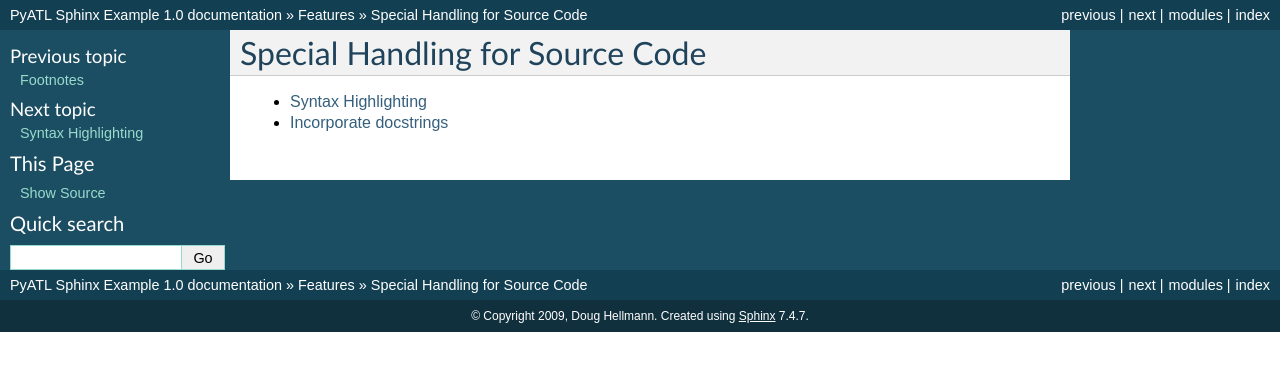
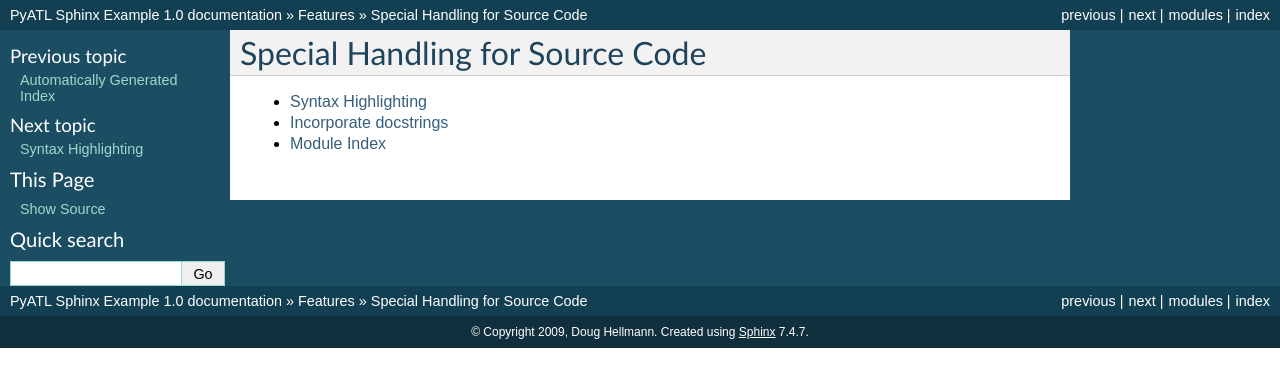
Before and after one commit to dhellmann/presentation-chugalug-sphinx-intro, a Sphinx documentation site: the page built from source/features/code.rst, in a window 1280 px wide. Shown: the top 387 px of the page. Built offline with Sphinx 7.4.7, drawn with Linux system fonts in a browser that asks for light colours; pages that are not in the unit, such as notebooks, are missing from menus.

Commit message:
more comments about code features

```diff
--- a/source/features/code.rst
+++ b/source/features/code.rst
@@ -10,3 +10,4 @@ Special Handling for Source Code
 
     pygments
     docstrings
+    module_index
--- a/source/features/index.rst
+++ b/source/features/index.rst
@@ -8,5 +8,5 @@ Features
     reStructuredText
     output_formats
     footnotes
+    auto_index
     code
-    auto_index
--- /dev/null
+++ b/source/features/module_index.rst
@@ -0,0 +1,5 @@
+############
+Module Index
+############
+
+- Modules automatically indexed
```
Also changed, not shown: source/features/auto_index.rst (added, +7 -0 lines).
